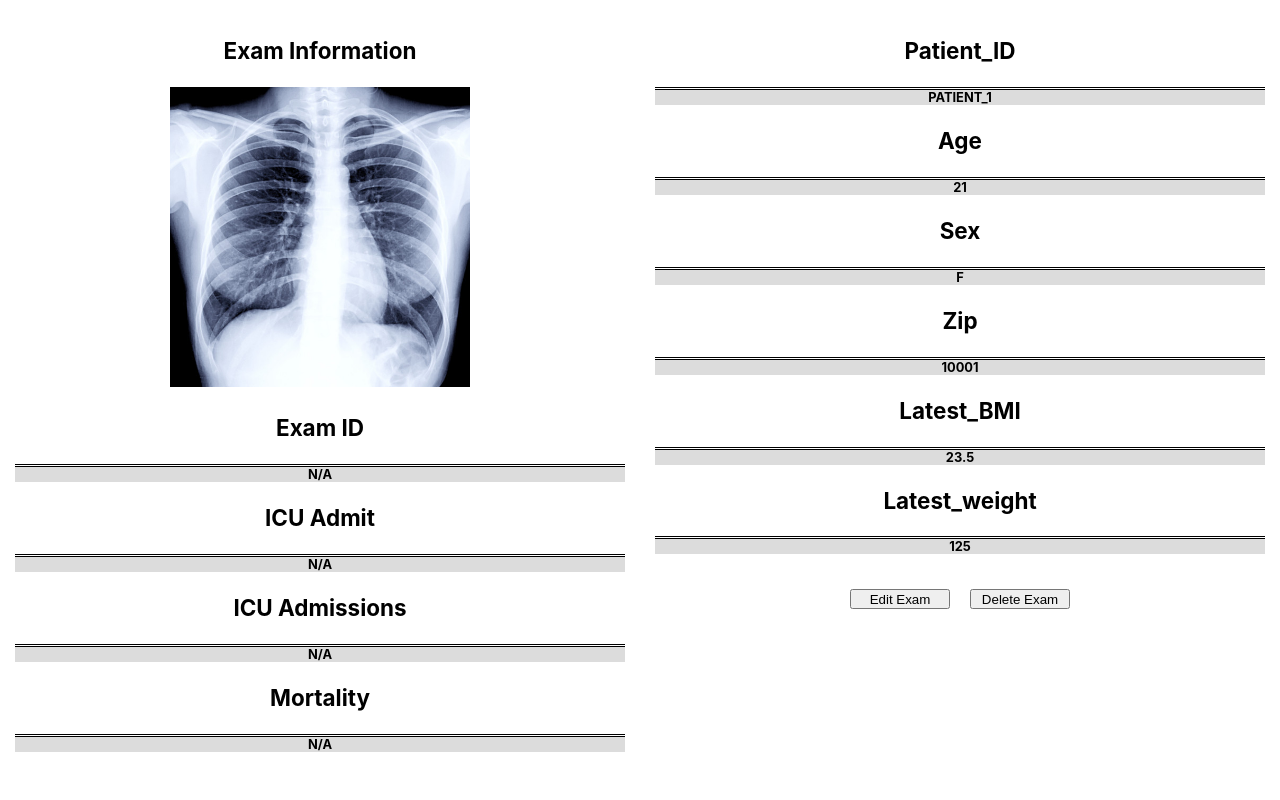
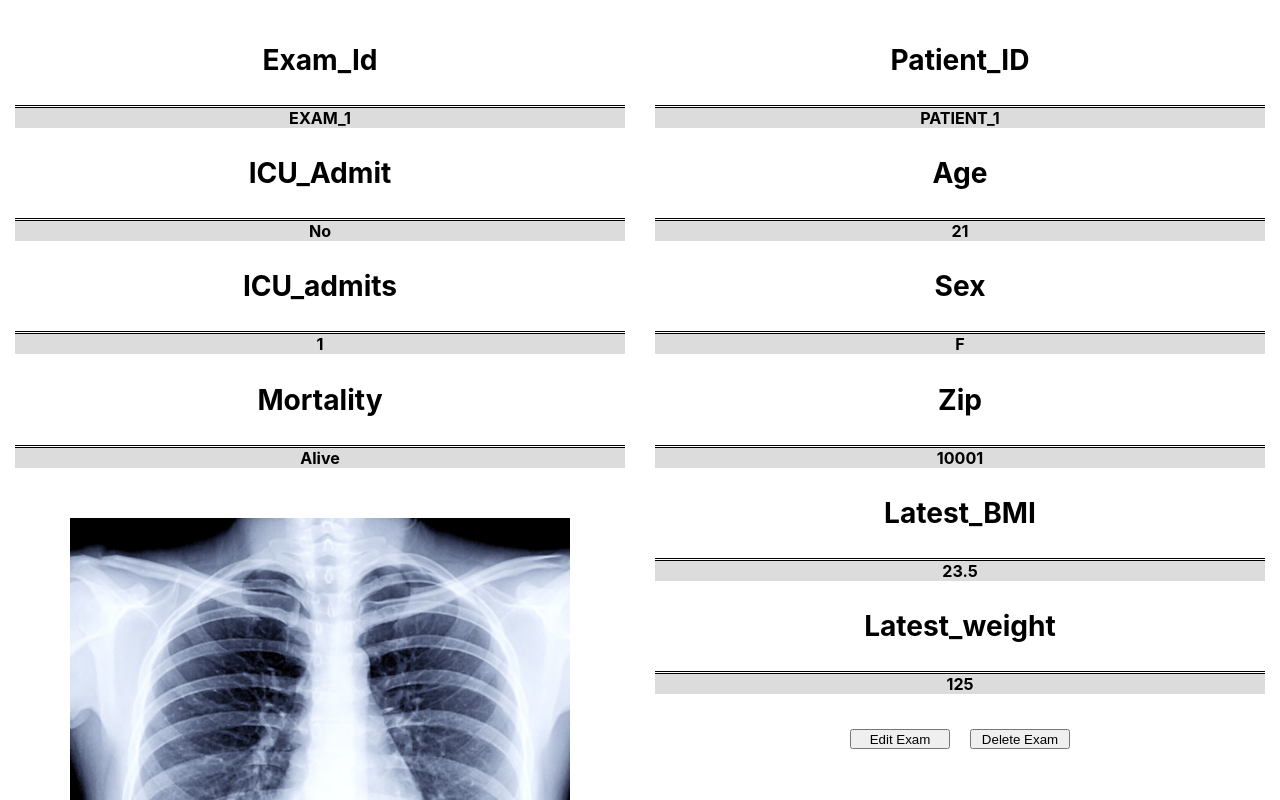
Before and after one commit to Koshin-M-Mohamed/Group-9, a React (Create React App) app in the folder client/: page /ExamView in a window 1280 px wide. Shown: the top 800 px of the page. Built offline with nearby package versions, Linux system fonts and the light colour scheme.

Commit message:
Moved elements around a bit on the exam view page, additionally reworked the ExamInfo.js file to more easily slot in retrieved data. Edit and Delete buttons still non-functional.

```diff
--- a/client/src/App.css
+++ b/client/src/App.css
@@ -22,19 +22,18 @@
 
 .App-examwindow {
   display: flex;
-  align-content: baseline;
 }
 
 .App-exampane {
   margin: 15px;
-  width: 50%;
-  font-size: larger;
+  width: 100%;
+  font-size: 24px;
 }
 
 .App-patientpane {
   margin: 15px;
-  width: 50%;
-  font-size: larger;
+  width: 100%;
+  font-size: 24px;
 }
 
 .App-categoryheader {
@@ -45,6 +44,15 @@
   background-color: gainsboro;
   padding: 0%;
   margin: 0;
+}
+
+.break {
+  flex-basis: 100%;
+  height: 0;
+}
+
+.exam-thumbnail {
+  margin: 50px;
 }
 
 .App {
--- a/client/src/components/ExamInfo.js
+++ b/client/src/components/ExamInfo.js
@@ -1,17 +1,20 @@
-import CategoryRow from "./CategoryRow";
-import InfoBox from "./InfoBox";
+import Infobox from "./InfoBox";
+import { fakeData } from "../mockData";
 
-let exam_cat = ["Exam ID", "ICU Admit", "ICU Admissions", "Mortality"];
+let exam_cat = Object.fromEntries(Object.entries(fakeData[0]).slice(7,11));
+let items = [];
+
+for (const [key,value] of Object.entries(exam_cat)){
+    items.push(<Infobox listed_info = {{cat:key, data : value}}/>)
+}
+
+
 
 function ExamBox() {
     return (
         <div className="App-exampane">
-            <CategoryRow cat={"Exam Information"}/>
-            <img src={require("./test.jpg")} width="300px" height="300px" alt="" />
-            {exam_cat.map((category) => {
-                return (
-                <InfoBox listed_info = {{cat:category, data : "N/A"}}/>
-            )})}
+            {items}
+            <img className="exam-thumbnail" src={require("../components/test.jpg")} width="500px" height="500px" alt="" />
         </div>
 
     );
--- a/client/src/components/Patientinfo.js
+++ b/client/src/components/Patientinfo.js
@@ -1,6 +1,7 @@
 import Infobox from "./InfoBox";
 import EditDelete from "./EditDelete";
 import { fakeData } from "../mockData";
+
 let pii_cat = Object.fromEntries(Object.entries(fakeData[0]).slice(0,6));
 let items = [];
 
--- a/client/src/pages/ExamView.js
+++ b/client/src/pages/ExamView.js
@@ -3,10 +3,12 @@ import PatientInfo from "../components/Patientinfo";
 
 function ExamViewer() {
     return (
+    < >
     <div className="App-examwindow">
         <ExamInfo className="App-examwindow"/>
         <PatientInfo className="App-patientwindow"/>
-    </div>);
+    </div>
+    </>);
 }
 
 export default ExamViewer;
```
Also changed, not shown: client/src/components/ExamThumbnail.js (+12 -0 lines).
